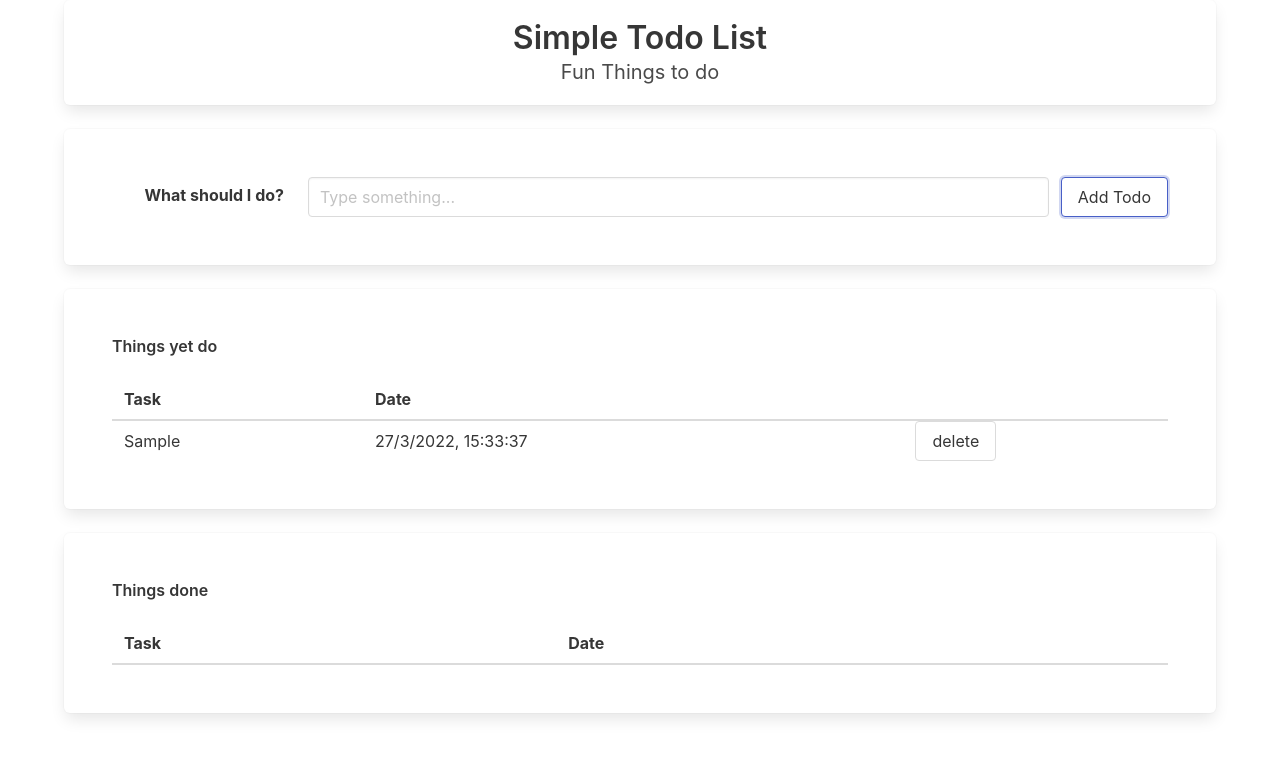
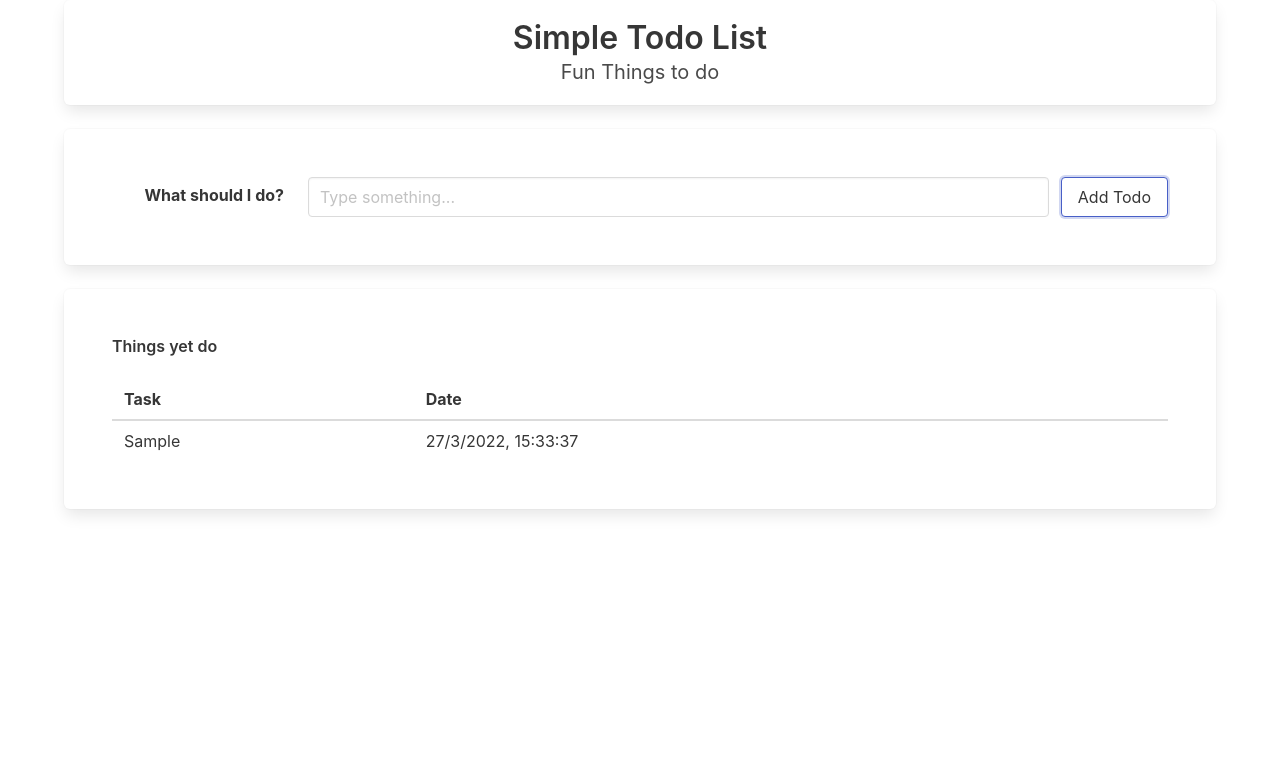
Before and after one commit to wit-hdip-comp-sci-2021/todo-svelte, a Svelte app: page / in a window 1280 px wide. Both pictures are taken after typing "Sample" into the empty fields and a click on the button "Add Todo". Shown: the top 758 px of the page. Built offline with nearby package versions, Linux system fonts and the light colour scheme.

Commit message:
TodoList Component

```diff
--- a/src/App.svelte
+++ b/src/App.svelte
@@ -1,5 +1,6 @@
 <script>
   import Title from "./Title.svelte"
+  import TodoList from "./TodoList.svelte";
   import { v4 as uuidv4 } from 'uuid';
 
   let todoText = "";
@@ -44,41 +45,5 @@
       </div>
     </div>
   </div>
-  <div class="section box">
-    <div class="title is-6">Things yet do</div>
-    <table class="table is-fullwidth">
-      <thead>
-        <th>Task</th>
-        <th>Date</th>
-        <th></th>
-      </thead>
-      <tbody>
-        {#each todoItems as todo}
-          <tr>
-            <td> {todo.text} </td>
-            <td> {todo.date} </td>
-            <button on:click={deleteTodo(todo.id)} class="button">delete</button>
-          </tr>
-        {/each}
-      </tbody>
-    </table>
-  </div>
-  <div class="section box">
-    <div class="title is-6">Things done</div>
-    <table id="done-table" class="table is-fullwidth">
-      <thead>
-        <th>Task</th>
-        <th>Date</th>
-        <th></th>
-      </thead>
-      <tbody>
-        {#each doneItems as todo}
-          <tr>
-            <td> {todo.text} </td>
-            <td> {todo.date}</td>
-          </tr>
-        {/each}
-      </tbody>
-    </table>
-  </div>
+  <TodoList todoItems="{todoItems}"/>
 </div>
--- /dev/null
+++ b/src/TodoList.svelte
@@ -0,0 +1,22 @@
+<script>
+  export let todoItems = [];
+</script>
+
+<div class="section box">
+  <div class="title is-6">Things yet do</div>
+  <table class="table is-fullwidth">
+    <thead>
+      <th>Task</th>
+      <th>Date</th>
+      <th></th>
+    </thead>
+    <tbody>
+      {#each todoItems as todo}
+        <tr>
+          <td> {todo.text} </td>
+          <td> {todo.date} </td>
+        </tr>
+      {/each}
+    </tbody>
+  </table>
+</div>
```
